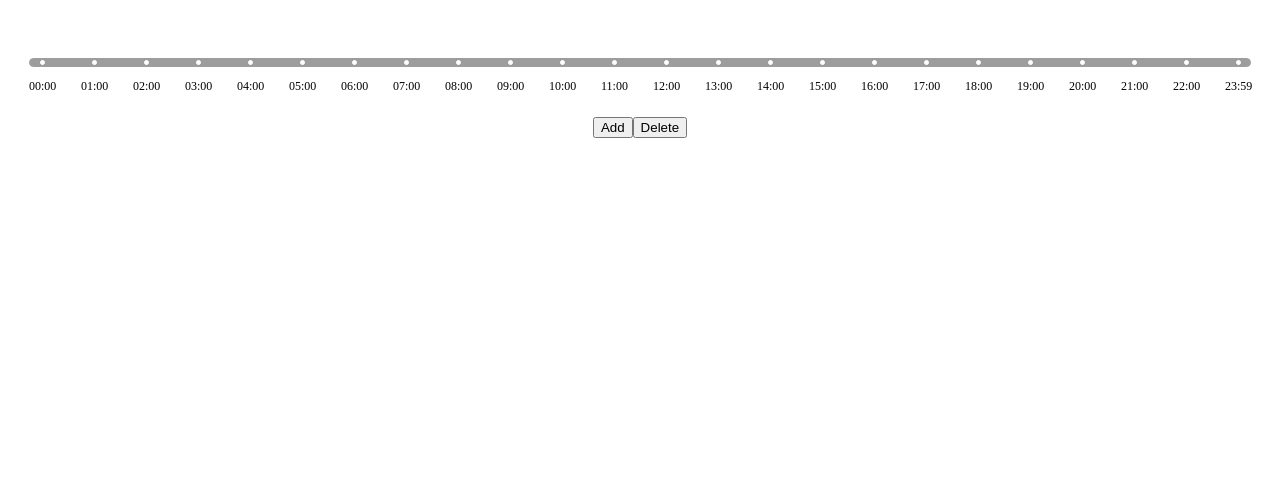
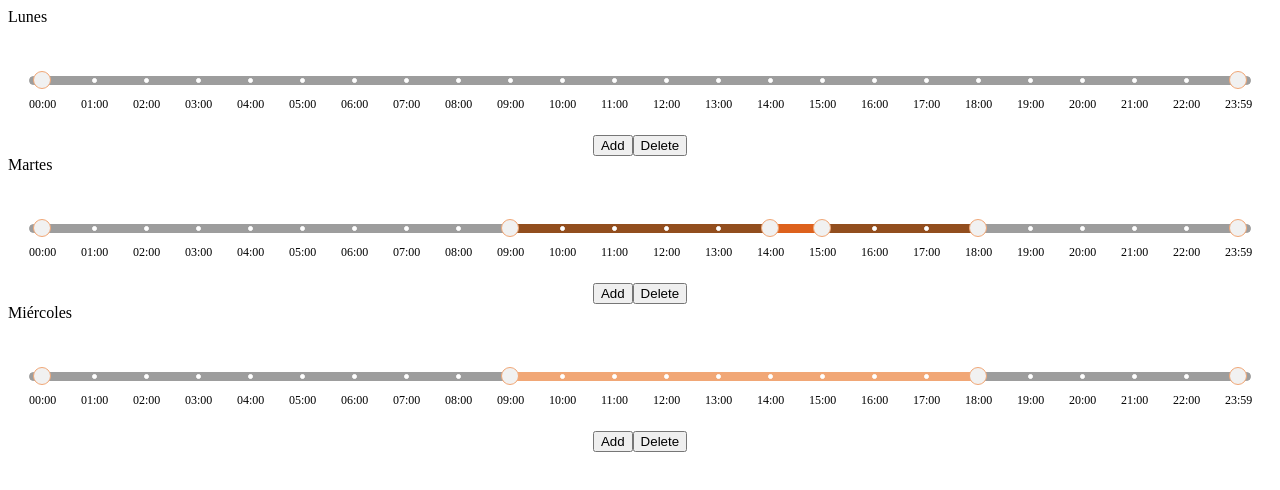
Before and after one commit to eliesser/multi-range-slider, a React (Vite) app: page / in a window 1280 px wide. Shown: the top 490 px of the page. Built offline with nearby package versions, Linux system fonts and the light colour scheme.

Commit message:
add data

```diff
--- a/src/components/SliderMultiRangeHours/SliderMultiRangeHours.jsx
+++ b/src/components/SliderMultiRangeHours/SliderMultiRangeHours.jsx
@@ -14,8 +14,15 @@ import {
 import { SliderNode } from './SliderNode';
 
 export const SliderMultiRangeHours = ({
-  literalsButtons,
-  literalsTypesResponse,
+  title = '',
+  hoursDb,
+  literalsButtons = { textButtonAdd: 'Add', textButtonDelete: 'Delete' },
+  literalsTypesResponse = {
+    'type-disable': 'Disable',
+    'type-automatic-response': 'Automatic Response',
+    'type-operator-assistance': 'Operator Assistance',
+    'type-smart-chat': 'SmartChat',
+  },
 }) => {
   const [hours, setHours] = useState([]);
   const [dataToEdit, setDataToEdit] = useState({
@@ -36,21 +43,19 @@ export const SliderMultiRangeHours = ({
   }); */
 
   useEffect(() => {
-    const newHours = generateHours();
+    const newHours = generateHours(hoursDb);
 
     setHours(newHours);
   }, []);
 
   const onSelected = (node, index, actionAux, dataToEditAux = dataToEdit) => {
+    let auxHours = [...hours];
+
     if ([actions.add, actions.edit].includes(actionAux)) {
-      const auxHours = [...hours];
-
       auxHours[index] = {
         ...node,
         node: true,
       };
-
-      setHours(auxHours);
 
       const count = dataToEditAux.count === 2 ? 0 : dataToEditAux.count + 1;
 
@@ -63,7 +68,7 @@ export const SliderMultiRangeHours = ({
 
       setDataToEdit(newDataToEdit);
 
-      onSetTypeResponse(auxHours, newDataToEdit);
+      auxHours = [...onSetTypeResponse(auxHours, newDataToEdit)];
 
       if (
         newDataToEdit.count === 0 &&
@@ -80,11 +85,24 @@ export const SliderMultiRangeHours = ({
     }
 
     if (actionAux === actions.none && !node.node)
-      onSetTypeResponse(hours, getRangeByIndex(index, hours));
+      auxHours = [
+        ...onSetTypeResponse(hours, {
+          count: 0,
+          ...getRangeByIndex(index, hours),
+        }),
+      ];
 
     if (actionAux === actions.none && node.node) onEdit(node, index);
 
-    if (actionAux === actions.delete && node.node) onDelete(node, index);
+    if (
+      actionAux === actions.delete &&
+      node.node &&
+      index > 0 &&
+      index + 1 < hours.length
+    )
+      onDelete(node, index);
+
+    setHours(auxHours);
   };
 
   const onEdit = (/* node, index */) => {
@@ -158,8 +176,10 @@ export const SliderMultiRangeHours = ({
     if (newDataToEdit.count === 0 && newDataToEdit.init && newDataToEdit.end) {
       const newHours = setTypeResponse(auxHours, newDataToEdit, action);
 
-      setHours(newHours);
+      return newHours;
     }
+
+    return auxHours;
   };
 
   const onEnableAdd = () => {
@@ -207,6 +227,7 @@ export const SliderMultiRangeHours = ({
 
   return (
     <>
+      <div>{title}</div>
       <div className='slider-container'>
         <div
           className={`slider ${
@@ -231,6 +252,7 @@ export const SliderMultiRangeHours = ({
               onSelected={onSelected}
               onPreviewRange={onPreviewRange}
               onMouseDownNode={onMouseDownNode}
+              count={hours.length}
             />
           ))}
         </div>
@@ -264,16 +286,8 @@ export const SliderMultiRangeHours = ({
 };
 
 SliderMultiRangeHours.propTypes = {
+  title: PropTypes.string.isRequired,
+  hoursDb: PropTypes.array.isRequired,
   literalsButtons: PropTypes.object.isRequired,
   literalsTypesResponse: PropTypes.object.isRequired,
 };
-
-SliderMultiRangeHours.defaultProps = {
-  literalsButtons: { textButtonAdd: 'Add', textButtonDelete: 'Delete' },
-  literalsTypesResponse: {
-    'type-disable': 'Disable',
-    'type-automatic-response': 'Automatic Response',
-    'type-operator-assistance': 'Operator Assistance',
-    'type-smart-chat': 'SmartChat',
-  },
-};
--- a/src/components/SliderMultiRangeHours/SliderNode.jsx
+++ b/src/components/SliderMultiRangeHours/SliderNode.jsx
@@ -1,19 +1,18 @@
 import PropTypes from 'prop-types';
-
-import { Tooltip } from '@mui/material';
 
 import { actions, typesResponse } from './constants';
 
 export const SliderNode = ({
+  action,
+  count,
   hour,
+  index,
   literalsTypesResponse,
+  node,
+  onPreviewRange,
+  onSelected,
+  previewRange,
   typeResponse,
-  node,
-  index,
-  action,
-  previewRange,
-  onSelected,
-  onPreviewRange,
 }) => {
   return (
     <div className='tooltip'>
@@ -21,10 +20,13 @@ export const SliderNode = ({
         className={`hour ${
           [actions.add, actions.edit].includes(action)
             ? 'hour-hover cursor-pointer'
-            : ([actions.none].includes(action) ||
-                ([actions.delete].includes(action) ? node : '')) &&
-              'cursor-pointer'
-        } ${node && 'node'} ${typeResponse} ${
+            : [actions.delete, actions.none].includes(action) &&
+              node &&
+              index > 0 &&
+              index + 1 < count
+            ? 'cursor-pointer'
+            : ''
+        } ${node ? 'node' : ''} ${typeResponse} ${
           index >= previewRange.initIndex && index < previewRange.endIndex
             ? typesResponse.typeEdit
             : ''
@@ -37,9 +39,11 @@ export const SliderNode = ({
             [hour.split(':')[0] + ':00', '23:59'].includes(hour)
               ? 'dot-00'
               : 'dot-any'
-          }  ${action === actions.edit && 'edit'} ${
-            [actions.delete].includes(action) && 'focus'
-          }`}
+          }  ${action === actions.edit ? 'edit' : ''} ${
+            [actions.delete].includes(action) && index > 0 && index + 1 < count
+              ? 'focus'
+              : ''
+          } ${index > 0 && index + 1 < count ? 'hover' : ''}`}
         >
           <span className='tooltip-text'>{`${
             node || action === actions.add
@@ -55,18 +59,6 @@ export const SliderNode = ({
     </div>
   );
 };
-{
-  /* <Tooltip
-  title={`${
-    node || action === actions.add
-      ? hour
-      : literalsTypesResponse[typeResponse]
-  }`}
-  placement='top'
-  TransitionProps={{ timeout: 0 }}
->
-    </Tooltip> */
-}
 
 SliderNode.propTypes = {
   hour: PropTypes.string.isRequired,
@@ -74,6 +66,7 @@ SliderNode.propTypes = {
   typeResponse: PropTypes.string.isRequired,
   node: PropTypes.bool.isRequired,
   index: PropTypes.number.isRequired,
+  count: PropTypes.number.isRequired,
   action: PropTypes.string.isRequired,
   previewRange: PropTypes.object.isRequired,
   onSelected: PropTypes.func.isRequired,
--- a/src/components/SliderMultiRangeHours/css/styles.css
+++ b/src/components/SliderMultiRangeHours/css/styles.css
@@ -125,7 +125,7 @@
           height: 1rem;
         }
 
-        &:hover {
+        &.hover:hover {
           box-shadow: 0px 0px 5px #dd611d;
         }
 
--- a/src/components/SliderMultiRangeHours/helpers/generateHours.js
+++ b/src/components/SliderMultiRangeHours/helpers/generateHours.js
@@ -1,7 +1,8 @@
-import { typesResponse } from '../constants';
+import { actions, typesResponse } from '../constants';
+import { setTypeResponse } from './setTypeResponse';
 
-export const generateHours = () => {
-  const hours = [];
+export const generateHours = (hoursDb) => {
+  let hours = [];
 
   for (let index = 0; index < 23; index++) {
     const hour = index < 10 ? `0${index}` : `${index}`;
@@ -9,10 +10,12 @@ export const generateHours = () => {
     for (let index2 = 0; index2 < 60; index2 += 15) {
       const minutos = index2 < 10 ? `0${index2}` : `${index2}`;
 
+      // const typeResponse = hoursDb.find((h)=>h.start  `${hour}:${minutos}`)
+
       hours.push({
         hour: `${hour}:${minutos}`,
         typeResponse: typesResponse.typeDisable,
-        node: false,
+        node: index === 0 && index2 === 0 ? true : false,
       });
     }
   }
@@ -20,8 +23,23 @@ export const generateHours = () => {
   hours.push({
     hour: `23:59`,
     typeResponse: typesResponse.typeDisable,
-    node: false,
+    node: true,
   });
+
+  if (hoursDb.length)
+    hoursDb.forEach((h) => {
+      hours = setTypeResponse(
+        hours,
+        {
+          count: 1,
+          init: h.start,
+          initIndex: -1,
+          end: h.end,
+        },
+        actions.add,
+        h.typeResponse
+      );
+    });
 
   return hours;
 };
--- a/src/components/SliderMultiRangeHours/helpers/getRangeByIndex.js
+++ b/src/components/SliderMultiRangeHours/helpers/getRangeByIndex.js
@@ -17,7 +17,6 @@ export const getRangeByIndex = (index, hours) => {
   }
 
   return {
-    count: 0,
     init: nodeInit.hour,
     end: nodeEnd.hour,
   };
--- a/src/components/SliderMultiRangeHours/helpers/setTypeResponse.js
+++ b/src/components/SliderMultiRangeHours/helpers/setTypeResponse.js
@@ -17,7 +17,7 @@ export const setTypeResponse = (
 
   return hours.map((node) => {
     const dateNode = getDateTimeByTimeHHMM(node.hour);
-    if (dateNode >= dateRangeInit && dateNode < dateRangeEnd)
+    if (dateNode >= dateRangeInit && dateNode < dateRangeEnd) {
       return {
         ...node,
         typeResponse: typeResponse
@@ -26,15 +26,21 @@ export const setTypeResponse = (
           ? typesResponse.typeOperatorAssistance
           : getNextSortType(node.typeResponse),
         node:
-          action === actions.add &&
-          dateNode > dateRangeInit &&
-          dateNode < dateRangeEnd
+          node.hour === newDataToEdit.init
+            ? true
+            : action === actions.add &&
+              dateNode > dateRangeInit &&
+              dateNode < dateRangeEnd
             ? false
             : node.node,
       };
-    else
+    } else
       return {
         ...node,
+        node:
+          action !== actions.delete && node.hour === newDataToEdit.end
+            ? true
+            : node.node,
       };
   });
 };
--- a/src/main.jsx
+++ b/src/main.jsx
@@ -4,17 +4,63 @@ import ReactDOM from 'react-dom/client';
 import './style.css';
 
 import { SliderMultiRangeHours } from './components/SliderMultiRangeHours/SliderMultiRangeHours';
+import { typesResponse } from './components/SliderMultiRangeHours/constants';
+
+const literalsButtons = { textButtonAdd: 'Add', textButtonDelete: 'Delete' };
+const literalsTypesResponse = {
+  'type-disable': 'Disable',
+  'type-automatic-response': 'Automatic Response',
+  'type-operator-assistance': 'Operator Assistance',
+  'type-smart-chat': 'SmartChat',
+};
+
+const hour1 = [];
+
+const hour2 = [
+  {
+    start: '09:00',
+    end: '14:00',
+    typeResponse: typesResponse.typeOperatorAssistance,
+  },
+  {
+    start: '14:00',
+    end: '15:00',
+    typeResponse: typesResponse.typeSmartChat,
+  },
+  {
+    start: '15:00',
+    end: '18:00',
+    typeResponse: typesResponse.typeOperatorAssistance,
+  },
+];
+
+const hour3 = [
+  {
+    start: '09:00',
+    end: '18:00',
+    typeResponse: typesResponse.typeAutomaticResponse,
+  },
+];
 
 ReactDOM.createRoot(document.getElementById('root')).render(
   <React.StrictMode>
     <SliderMultiRangeHours
-      literalsButtons={{ textButtonAdd: 'Add', textButtonDelete: 'Delete' }}
-      literalsTypesResponse={{
-        'type-disable': 'Disable',
-        'type-automatic-response': 'Automatic Response',
-        'type-operator-assistance': 'Operator Assistance',
-        'type-smart-chat': 'SmartChat',
-      }}
+      title='Lunes'
+      hoursDb={hour1}
+      literalsButtons={literalsButtons}
+      literalsTypesResponse={literalsTypesResponse}
+    />
+    <SliderMultiRangeHours
+      title='Martes'
+      hoursDb={hour2}
+      literalsButtons={literalsButtons}
+      literalsTypesResponse={literalsTypesResponse}
+    />
+    <SliderMultiRangeHours
+      title='Miércoles'
+      hoursDb={hour3}
+      literalsButtons={literalsButtons}
+      literalsTypesResponse={literalsTypesResponse}
     />
   </React.StrictMode>
 );
```
